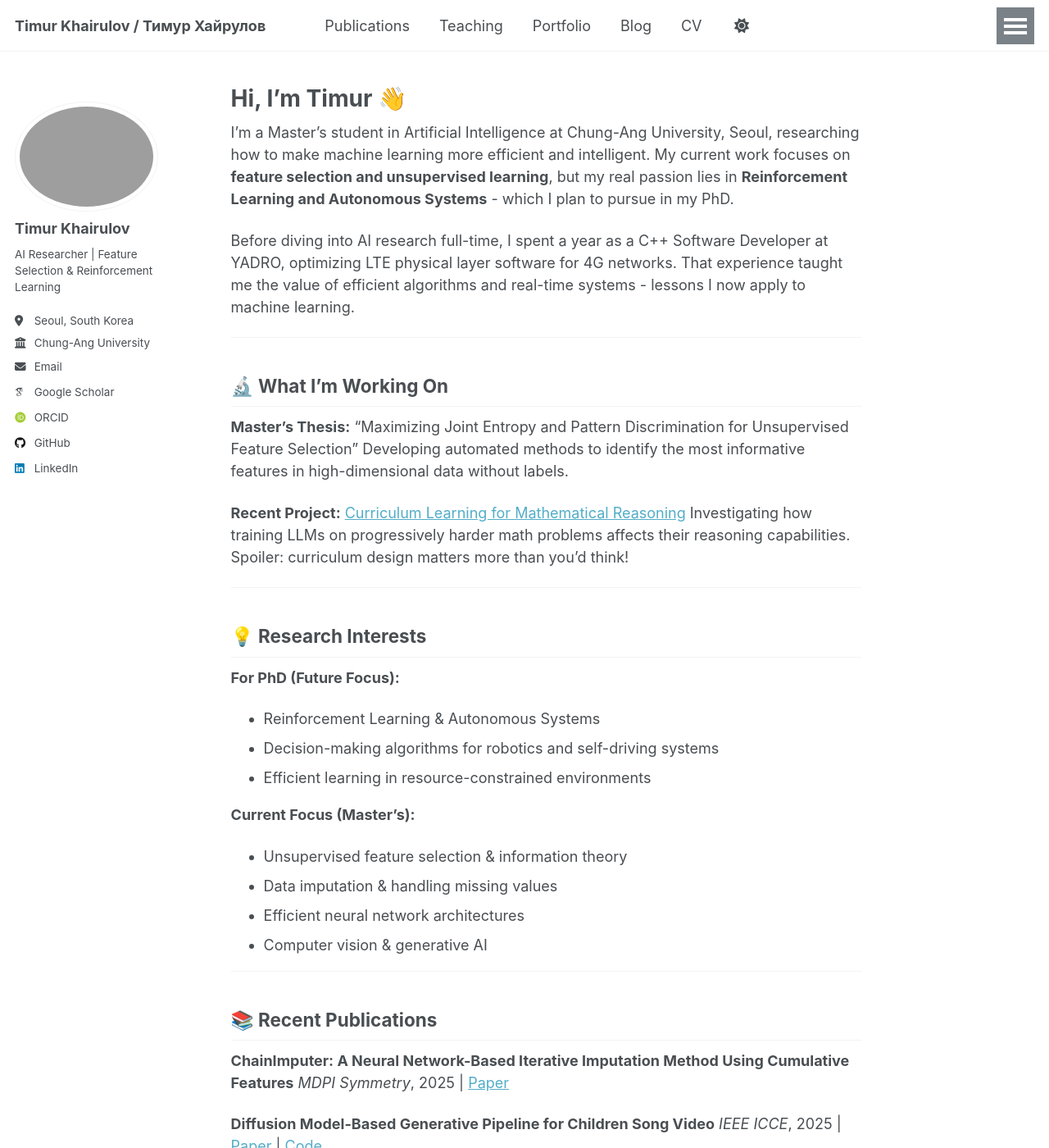
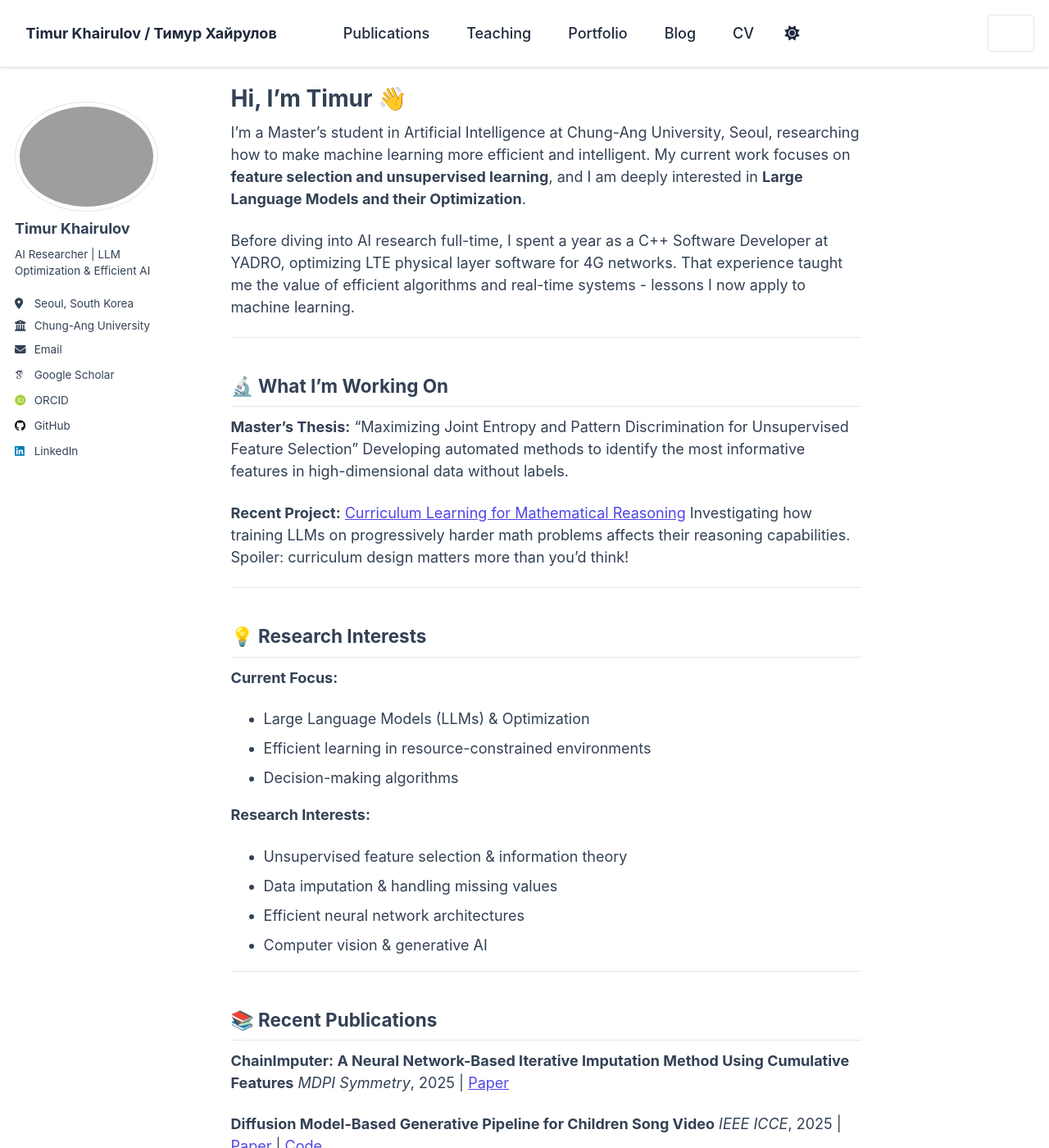
Before and after one commit to KhrTim/KhrTim.github.io, a Jekyll site: the page built from _pages/about.md, in a window 1280 px wide and 1400 px high. Shown: the whole window at 82% size. Built offline with Jekyll 4.4.1, drawn with Linux system fonts in a browser that asks for light colours; nearby versions of some CDN libraries; some web fonts are replaced; library files that are not in the unit come from our copies; a script that is not in the unit is left out; comment, search, counter and statistics services are not loaded; some of the changed text lies outside the part shown.

Commit message:
gemini enhacement

```diff
--- a/_config.yml
+++ b/_config.yml
@@ -25,7 +25,7 @@ author:
   avatar           : "timur.jpg"
   name             : "Timur Khairulov"
   pronouns         : # example: "she/her"
-  bio              : "AI Researcher | Feature Selection & Reinforcement Learning"
+  bio              : "AI Researcher | LLM Optimization & Efficient AI"
   location         : "Seoul, South Korea"
   employer         : "Chung-Ang University"
   uri              : # URL
--- a/_pages/about.md
+++ b/_pages/about.md
@@ -7,7 +7,7 @@ redirect_from:
   - /about.html
 ---
 
-I'm a Master's student in Artificial Intelligence at Chung-Ang University, Seoul, researching how to make machine learning more efficient and intelligent. My current work focuses on **feature selection and unsupervised learning**, but my real passion lies in **Reinforcement Learning and Autonomous Systems** - which I plan to pursue in my PhD.
+I'm a Master's student in Artificial Intelligence at Chung-Ang University, Seoul, researching how to make machine learning more efficient and intelligent. My current work focuses on **feature selection and unsupervised learning**, and I am deeply interested in **Large Language Models and their Optimization**.
 
 Before diving into AI research full-time, I spent a year as a C++ Software Developer at YADRO, optimizing LTE physical layer software for 4G networks. That experience taught me the value of efficient algorithms and real-time systems - lessons I now apply to machine learning.
 
@@ -25,12 +25,12 @@ Investigating how training LLMs on progressively harder math problems affects th
 
 ## 💡 Research Interests
 
-**For PhD (Future Focus):**
-- Reinforcement Learning & Autonomous Systems
-- Decision-making algorithms for robotics and self-driving systems
+**Current Focus:**
+- Large Language Models (LLMs) & Optimization
 - Efficient learning in resource-constrained environments
+- Decision-making algorithms
 
-**Current Focus (Master's):**
+**Research Interests:**
 - Unsupervised feature selection & information theory
 - Data imputation & handling missing values
 - Efficient neural network architectures
@@ -72,7 +72,7 @@ Specialized in real-time telecommunications systems
 **Languages:** Python, C/C++, MATLAB, Dart, SQL
 **AI/ML:** PyTorch, TensorFlow, Scikit-learn, OpenCV, Hugging Face Transformers
 **Tools:** Git, Linux, Docker, W&B, Flutter, Qt
-**Specializations:** Deep Learning, Computer Vision, Reinforcement Learning, Feature Engineering
+**Specializations:** Deep Learning, LLM Optimization, Feature Engineering, Computer Vision
 
 ---
 
@@ -100,7 +100,7 @@ Specialized in real-time telecommunications systems
 ## 📫 Let's Connect
 
 I'm always interested in collaborating on research related to:
-- Reinforcement learning and autonomous systems
+- LLM optimization and efficiency
 - Efficient machine learning methods
 - Real-world AI applications
 
--- a/_sass/layout/_masthead.scss
+++ b/_sass/layout/_masthead.scss
@@ -4,31 +4,27 @@
 
 .masthead {
   position: fixed;
-  background: var(--global-bg-color);
+  background: rgba(255, 255, 255, 0.85);
+  backdrop-filter: blur(12px);
+  -webkit-backdrop-filter: blur(12px);
   height: fit-content;
   top: 0;
   width: 100%;
+  border-bottom: 1px solid rgba(0, 0, 0, 0.05);
+  box-shadow: 0 1px 3px 0 rgba(0, 0, 0, 0.1), 0 1px 2px 0 rgba(0, 0, 0, 0.06);
 
   -webkit-animation: intro 0.3s both;
-          animation: intro 0.3s both;
+  animation: intro 0.3s both;
   -webkit-animation-delay: 0.15s;
-          animation-delay: 0.15s;
+  animation-delay: 0.15s;
   z-index: 20;
-
-  &::after {
-    content: "";
-    position: absolute;
-    bottom: 0;
-    height: 1px;
-    background: var(--global-border-color);
-    width: 100%;
-  }
 
   &__inner-wrap {
     @include container;
     @include clearfix;
-    padding: 0.5em 1em;
-    font-family: $sans-serif-narrow;
+    padding: 1em;
+    font-family: $sans-serif;
+    font-weight: 500;
 
     @include breakpoint($x-large) {
       max-width: $x-large;
@@ -55,7 +51,6 @@
 }
 
 .masthead__menu-item {
-  background-color: var(--global-bg-color);
   display: block;
   list-style-type: none;
   white-space: nowrap;
--- a/_sass/layout/_navigation.scss
+++ b/_sass/layout/_navigation.scss
@@ -15,9 +15,9 @@
   padding-right: 2em;
   font-family: $sans-serif;
   -webkit-animation: intro 0.3s both;
-          animation: intro 0.3s both;
+  animation: intro 0.3s both;
   -webkit-animation-delay: 0.30s;
-          animation-delay: 0.30s;
+  animation-delay: 0.30s;
 
   @include breakpoint($large) {
     padding-left: 1em;
@@ -158,10 +158,10 @@
   }
 }
 
-.page__content + .pagination,
-.page__meta + .pagination,
-.page__share + .pagination,
-.page__comments + .pagination {
+.page__content+.pagination,
+.page__meta+.pagination,
+.page__share+.pagination,
+.page__comments+.pagination {
   margin-top: 2em;
   padding-top: 2em;
   border-top: 1px solid var(--global-border-color);
@@ -175,17 +175,20 @@
 .greedy-nav {
   position: relative;
   min-width: 250px;
-  background: var(--global-bg-color);
+  background: transparent;
 
   a {
     display: block;
-    margin: 0 1rem;
-    padding: 0.5rem 0;
+    margin: 0 0.5rem;
+    padding: 0.5rem 0.75rem;
     color: var(--global-masthead-link-color);
     text-decoration: none;
+    border-radius: $border-radius;
+    transition: all 0.2s ease;
 
     &:hover {
-      color: var(--global-masthead-link-color-hover);
+      color: var(--global-link-color);
+      background: rgba(0, 0, 0, 0.05);
     }
   }
 
@@ -193,13 +196,20 @@
     position: absolute;
     height: 2.5rem;
     right: 0;
-    padding: 0 0.5rem;
-    border: 0;
+    padding: 0 0.75rem;
+    border: 1px solid var(--global-border-color);
+    border-radius: $border-radius;
     outline: none;
-    background-color: var(--global-base-color);
-    color: #fff;
+    background-color: transparent;
+    color: var(--global-text-color);
     cursor: pointer;
     z-index: 100;
+    transition: all 0.2s ease;
+
+    &:hover {
+      background-color: var(--global-border-color);
+      color: var(--global-link-color);
+    }
   }
 
   .visible-links {
@@ -215,6 +225,12 @@
 
         a {
           margin-left: 0;
+          background: transparent;
+
+          /* No hover bg for title */
+          &:hover {
+            color: var(--global-link-color);
+          }
         }
       }
 
@@ -227,10 +243,11 @@
 
     #theme-toggle {
       a {
-        width: 25px;
+        width: 30px;
         display: flex;
         justify-content: center;
         cursor: pointer;
+        padding: 0.5rem 0;
       }
     }
 
@@ -238,38 +255,22 @@
       position: relative;
 
       &:before {
-        content: "";
-        position: absolute;
-        left: 0;
-        bottom: 0;
-        height: 4px;
-        background: var(--global-border-color);
-        width: 100%;
-        -webkit-transition: $global-transition;
-        transition: $global-transition;
-        -webkit-transform: scaleX(0);
-            -ms-transform: scaleX(0);
-                transform: scaleX(0); /* hide*/
-      }
-
-      &:hover:before {
-        -webkit-transform: scaleX(1);
-            -ms-transform: scaleX(1);
-                transform: scaleX(1); /* reveal*/
+        display: none;
+        /* Remove the underline effect */
       }
     }
   }
 
   .hidden-links {
     position: absolute;
-    top: 100%;
+    top: 110%;
     right: 0;
-    margin-top: 15px;
+    margin-top: 5px;
     padding: 5px;
     border: 1px solid var(--global-border-color);
     border-radius: $border-radius;
     background: #fff;
-    box-shadow: 0 0 10px rgba(#000, 0.25);
+    box-shadow: 0 10px 15px -3px rgba(0, 0, 0, 0.1), 0 4px 6px -2px rgba(0, 0, 0, 0.05);
 
     a {
       margin: 0;
@@ -277,40 +278,22 @@
       font-size: $type-size-5;
 
       &:hover {
-        color: var(--global-masthead-link-color-hover);
-        background: var(--global-border-color);
+        color: var(--global-link-color);
+        background: var(--global-code-background-color);
       }
     }
 
     &:before {
-      content: "";
-      position: absolute;
-      top: -11px;
-      right: 10px;
-      width: 0;
-      border-style: solid;
-      border-width: 0 10px 10px;
-      border-color: var(--global-border-color) transparent;
-      display: block;
-      z-index: 0;
+      display: none;
     }
 
     &:after {
-      content: "";
-      position: absolute;
-      top: -10px;
-      right: 10px;
-      width: 0;
-      border-style: solid;
-      border-width: 0 10px 10px;
-      border-color: #fff transparent;
-      display: block;
-      z-index: 1;
+      display: none;
     }
 
     li {
       display: block;
-      border-bottom: 1px solid var(--global-border-color);
+      border-bottom: none;
 
       &:last-child {
         border-bottom: none;
@@ -422,19 +405,19 @@
     }
   }
 
-  > li:last-child {
+  >li:last-child {
     a {
       border-bottom: none;
     }
   }
 
-  li ul > li a {
+  li ul>li a {
     padding-left: 2rem;
     font-weight: normal;
   }
 
   /* hide sub sub links on small screens*/
-  li > ul li {
+  li>ul li {
     display: none;
 
     @include breakpoint($medium) {
--- a/_sass/theme/_default_light.scss
+++ b/_sass/theme/_default_light.scss
@@ -3,24 +3,25 @@
    ========================================================================== */
 
 /* Color codes used for the theme */
-$gray                       : #7a8288;
-$dark-gray                  : mix(#000, $gray, 40%);
-$darker-gray                : mix(#000, $gray, 60%);
-$light-gray                 : mix(#fff, $gray, 50%);
-$lighter-gray               : mix(#fff, $gray, 90%);
+/* Color codes used for the theme */
+$gray                       : #475569;
+$dark-gray                  : #1e293b;
+$darker-gray                : #0f172a;
+$light-gray                 : #94a3b8;
+$lighter-gray               : #e2e8f0;
 
 /* Color codes used for the site */
-$danger-color               : #ee5f5b;
-$info-color                 : #2f7f93;
-$notice-color               : #7a8288;
-$success-color              : #62c462;
-$warning-color              : #f89406;
+$danger-color               : #ef4444;
+$info-color                 : #4f46e5;
+$notice-color               : #475569;
+$success-color              : #10b981;
+$warning-color              : #f59e0b;
 
 /* Other basic settings for the template */
-$border-radius              : 4px;
-$box-shadow                 : 0 1px 1px rgba(0, 0, 0, 0.125);
+$border-radius              : 6px;
+$box-shadow                 : 0 4px 6px -1px rgba(0, 0, 0, 0.1), 0 2px 4px -1px rgba(0, 0, 0, 0.06);
 $global-transition          : all 0.2s ease-in-out;
-$masthead-height            : 70px;
+$masthead-height            : 72px;
 $navicon-width              : 28px;
 $navicon-height             : 4px;
 $sidebar-link-max-width     : 250px;
@@ -30,18 +31,18 @@ $sidebar-screen-min-width   : 1024px;
 :root {
     --global-base-color                 : #{$gray};
     --global-bg-color                   : #fff;
-    --global-footer-bg-color            : #f2f3f3;
+    --global-footer-bg-color            : #f8fafc;
     --global-border-color               : #{$lighter-gray};
-    --global-dark-border-color          : #bdc1c4;
-    --global-code-background-color      : #fafafa;
+    --global-dark-border-color          : #cbd5e1;
+    --global-code-background-color      : #f1f5f9;
     --global-code-text-color            : #{$darker-gray};
-    --global-fig-caption-color          : mix(#fff,  #{$dark-gray}, 25%);
-    --global-link-color                 : #52adc8;
-    --global-link-color-hover           : mix(#000, #2f7f93, 25%);
-    --global-link-color-visited         : mix(#fff, #2f7f93, 25%);
+    --global-fig-caption-color          : #64748b;
+    --global-link-color                 : #4f46e5;
+    --global-link-color-hover           : #4338ca;
+    --global-link-color-visited         : #6366f1;
     --global-masthead-link-color        : #{$dark-gray};
-    --global-masthead-link-color-hover  : mix(#000, #{$gray}, 25%);
-    --global-text-color                 : #{$dark-gray};
+    --global-masthead-link-color-hover  : #4f46e5;
+    --global-text-color                 : #334155;
     --global-text-color-light           : #{$light-gray};
     --global-thead-color                : #{$lighter-gray};
 }
```
